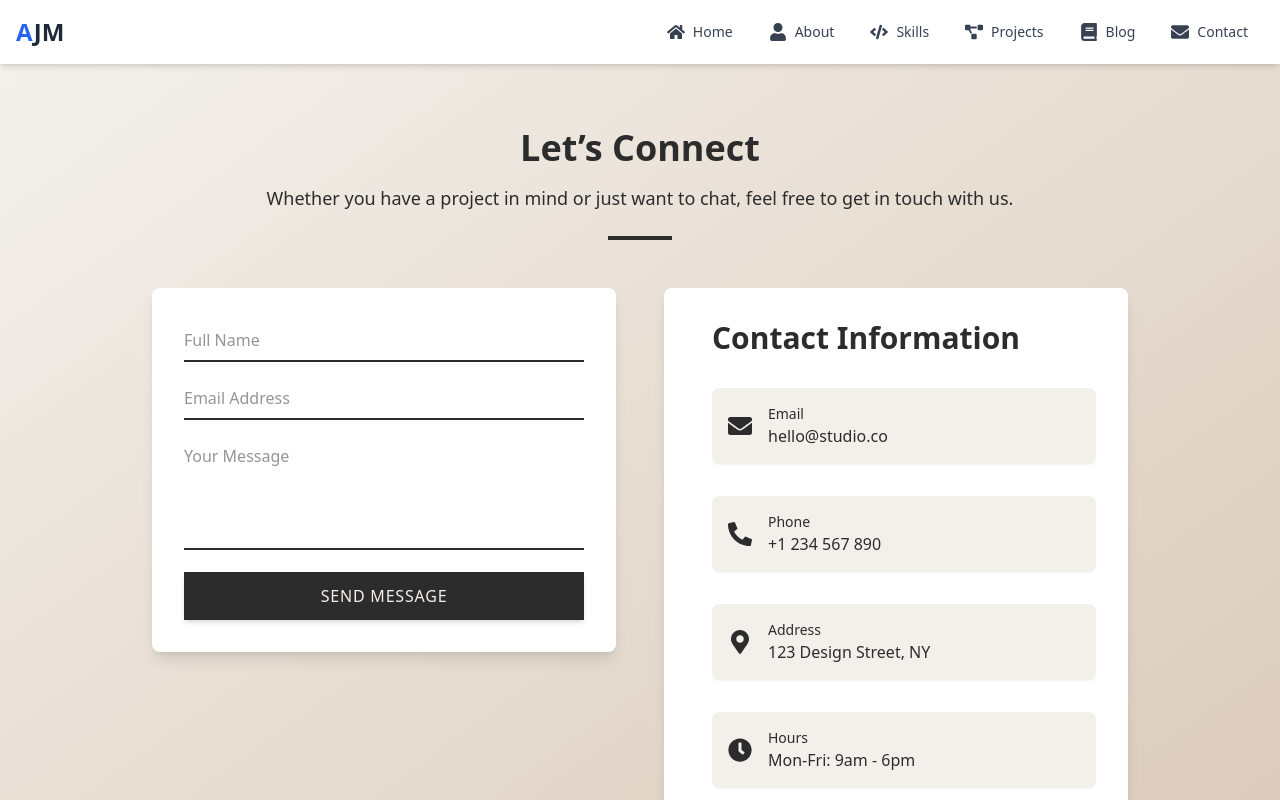
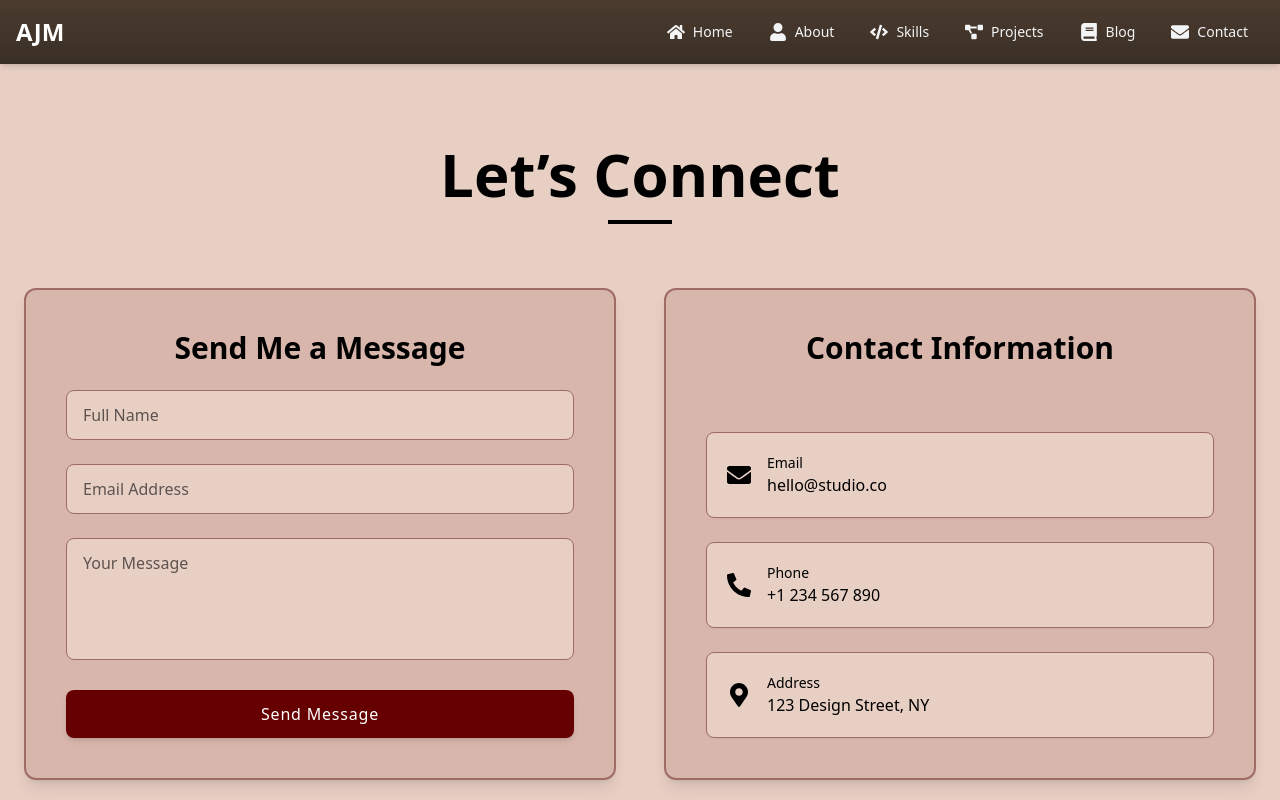
Before and after one commit to themelloverse/mello-website, a React (Vite) app: page /contact in a window 1280 px wide. Shown: the top 800 px of the page. Built offline with nearby package versions, Linux system fonts and the light colour scheme.

Commit message:
hero & navbar updated

```diff
--- a/src/components/Blog.jsx
+++ b/src/components/Blog.jsx
@@ -27,6 +27,16 @@ const blogPosts = [
     bgColor: "bg-purple-100",
     borderColor: "border-purple-600",
   },
+  {
+    id: 3,
+    title: "Whispers in the Wind",
+    excerpt: "Exploring the hidden voices of the past...",
+    date: "2024-02-10",
+    readTime: "6 min read",
+    category: "Mystery",
+    bgColor: "bg-green-100",
+    borderColor: "border-green-600",
+  },
 ];
 
 const fadeIn = {
@@ -38,7 +48,7 @@ const Blog = () => {
   const navigate = useNavigate();
 
   return (
-    <section className="relative py-20 bg-[#FAF4EF]">
+    <section className="relative py-20 bg-[#F5F3EF]">
       <motion.div
         className="relative container mx-auto px-6"
         initial="hidden"
@@ -54,12 +64,12 @@ const Blog = () => {
         </div>
 
         {/* Blog Cards */}
-        <div className="grid md:grid-cols-2 gap-10 max-w-5xl mx-auto">
+        <div className="grid grid-cols-1 md:grid-cols-2 lg:grid-cols-3 gap-12 max-w-7xl mx-auto">
           {blogPosts.map((post) => (
             <motion.div
               key={post.id}
-              className={`rounded-xl p-6 border ${post.borderColor}
-                          shadow-sm hover:shadow-lg transition-all duration-300
+              className={`rounded-xl p-8 border ${post.borderColor}
+                          shadow-xl hover:shadow-2xl transition-all duration-300
                           ${post.bgColor} cursor-pointer flex flex-col justify-between`}
               whileHover={{ scale: 1.02 }}
               onClick={() => navigate("/blog")}
@@ -72,12 +82,12 @@ const Blog = () => {
               </div>
 
               {/* Title */}
-              <h3 className="text-xl font-semibold text-gray-900">
+              <h3 className="text-2xl font-semibold text-gray-900">
                 {post.title}
               </h3>
 
               {/* Excerpt */}
-              <p className="text-gray-700 text-sm mt-2">{post.excerpt}</p>
+              <p className="text-gray-700 text-base mt-3">{post.excerpt}</p>
             </motion.div>
           ))}
         </div>
--- a/src/components/Hero.jsx
+++ b/src/components/Hero.jsx
@@ -1,44 +1,71 @@
 import React from 'react';
 import { Link } from 'react-router-dom';
-import { FaCode, FaRocket, FaDownload, FaLinkedin, FaGithub, FaTwitter } from 'react-icons/fa';
+import { FaCode, FaRocket, FaDownload, FaLinkedin, FaGithub, FaWordpress } from 'react-icons/fa';
+
+// Import additional react-icons for decorative elements
+import { GiWoodBeam, GiFeather, GiPaperBagFolded } from 'react-icons/gi';
 
 const Hero = () => {
   const socialLinks = [
     { icon: FaLinkedin, url: 'https://linkedin.com' },
     { icon: FaGithub, url: 'https://github.com' },
-    { icon: FaTwitter, url: 'https://twitter.com' },
+    { icon: FaWordpress, url: 'https://yourwordpressblog.com' },
   ];
 
   return (
-    <section className="min-h-screen flex items-center justify-center bg-gradient-to-br from-[#0F172A] via-[#1E293B] to-[#0F172A] text-white relative overflow-hidden">
-      {/* Subtle Background Effects */}
+    <section className="min-h-screen flex items-center justify-center bg-gradient-to-br from-[#4B3B2F] to-[#3A2F26] text-white relative overflow-hidden">
+      {/* Enhanced Background Elements with Beige/Cream Colors */}
       <div className="absolute inset-0">
-        <div className="absolute top-20 left-20 w-96 h-96 bg-blue-500/20 rounded-full filter blur-3xl"></div>
-        <div className="absolute bottom-10 right-20 w-80 h-80 bg-purple-500/20 rounded-full filter blur-3xl"></div>
+        {/* Original blurred circles */}
+        <div className="absolute top-20 left-20 w-96 h-96 bg-[#F5F3EF]/20 rounded-full filter blur-3xl"></div>
+        <div className="absolute bottom-10 right-20 w-80 h-80 bg-[#F5F3EF]/20 rounded-full filter blur-3xl"></div>
+
+        {/* New beige/cream geometric shapes */}
+        <div className="absolute top-1/4 right-1/3 w-64 h-64 bg-[#F2E8DC]/15 rotate-45 filter blur-xl"></div>
+        <div className="absolute bottom-1/3 left-1/4 w-72 h-72 bg-[#EAE0D5]/10 rounded-full filter blur-xl"></div>
+        <div className="absolute top-1/3 left-1/2 w-60 h-60 bg-[#D8C3A5]/10 rounded-lg filter blur-lg transform -rotate-12"></div>
+        <div className="absolute bottom-1/4 right-1/4 w-80 h-40 bg-[#E6DDD0]/15 rounded-full filter blur-2xl"></div>
+
+        {/* Decorative elements with cream/beige colors */}
+        <div className="absolute top-16 right-16 text-[#EAE0D5]/10 text-9xl opacity-20">
+          <GiFeather className="transform rotate-45" />
+        </div>
+        <div className="absolute bottom-20 left-20 text-[#F2E8DC]/10 text-9xl opacity-20">
+          <GiWoodBeam className="transform -rotate-12" />
+        </div>
+        <div className="absolute top-1/2 left-16 text-[#D8C3A5]/10 text-8xl opacity-20">
+          <GiPaperBagFolded />
+        </div>
+
+        {/* Subtle texture overlay */}
+        <div className="absolute inset-0 bg-[url('/path/to/your/texture.png')] opacity-20 bg-cover bg-center"></div>
+
+        {/* Additional cream-colored pattern overlay */}
+        <div className="absolute inset-0 bg-[url('/path/to/beige-pattern.png')] opacity-10 bg-repeat bg-center"></div>
       </div>
 
       <div className="container mx-auto px-4 text-center relative fade-in">
         {/* Role Tag */}
-        <div className="inline-flex items-center justify-center gap-3 mb-8 px-6 py-2 bg-white/10 backdrop-blur rounded-full shadow-lg">
-          <FaCode className="text-blue-400 text-2xl" />
+        <div className="inline-flex items-center justify-center gap-3 mb-8 px-6 py-2 bg-white/10 backdrop-blur rounded-full shadow-lg border-2 border-[#F5F3EF]">
+          <FaCode className="text-[#F5F3EF] text-2xl" />
           <span className="text-white font-medium tracking-wide">Full Stack Developer</span>
         </div>
 
         {/* Name & Title */}
         <h1 className="text-5xl md:text-6xl lg:text-7xl font-extrabold text-white mb-6 leading-tight">
-          Hello, I'm <span className="text-blue-400">Anish</span> <br /> John Moothedam
+          Hello, I'm <span className="text-[#F5F3EF]">Anish</span> <br /> John Moothedam
         </h1>
 
-        <p className="text-xl md:text-2xl text-gray-300 max-w-3xl mx-auto mb-12">
-          Crafting innovative software solutions at the intersection of <span className="text-blue-400 font-medium">design</span> and <span className="text-purple-400 font-medium">technology</span>.
+        <p className="text-xl md:text-2xl text-[#F5F3EF] max-w-3xl mx-auto mb-12">
+          Crafting innovative software solutions at the intersection of <span className="text-[#F5F3EF] font-medium">design</span> and <span className="text-[#F5F3EF] font-medium">technology</span>.
         </p>
 
         {/* Buttons */}
         <div className="flex flex-col sm:flex-row gap-6 justify-center mb-12">
           <Link
             to="/contact"
-            className="inline-flex items-center gap-2 px-8 py-4 bg-blue-500 text-white font-semibold rounded-lg
-                     hover:bg-blue-600 transition-all duration-300 shadow-lg"
+            className="inline-flex items-center gap-2 px-8 py-4 bg-[#F5F3EF] text-[#4B3B2F] font-semibold rounded-lg
+                      hover:bg-[#F5F3EF]/90 transition-all duration-300 shadow-lg border-2 border-[#F5F3EF]"
           >
             <FaRocket />
             Get in Touch
@@ -47,8 +74,8 @@ const Hero = () => {
           <a
             href="/resume.pdf"
             download
-            className="inline-flex items-center gap-2 px-8 py-4 border-2 border-blue-400 text-blue-400 font-semibold
-                     rounded-lg hover:bg-blue-400 hover:text-white transition-all duration-300 shadow-lg"
+            className="inline-flex items-center gap-2 px-8 py-4 border-2 border-[#F5F3EF] text-[#F5F3EF] font-semibold
+                      rounded-lg hover:bg-[#F5F3EF] hover:text-[#4B3B2F] transition-all duration-300 shadow-lg"
           >
             <FaDownload />
             Download CV
@@ -63,7 +90,7 @@ const Hero = () => {
               href={social.url}
               target="_blank"
               rel="noopener noreferrer"
-              className="text-gray-300 hover:text-blue-400 transition-all duration-300"
+              className="text-[#F5F3EF] hover:text-[#F5F3EF]/80 transition-all duration-300"
             >
               <social.icon className="text-3xl" />
             </a>
--- a/src/components/Navbar.jsx
+++ b/src/components/Navbar.jsx
@@ -10,7 +10,7 @@ const Navbar = () => {
     { to: '/', label: 'Home', icon: FaHome },
     { to: '/about', label: 'About', icon: FaUser },
     { to: '/skills', label: 'Skills', icon: FaCode },
-    { to: '/projects', label: 'Projects', icon: FaProjectDiagram }, // Directly links to ProjectPage.jsx
+    { to: '/projects', label: 'Projects', icon: FaProjectDiagram },
     { to: '/blog', label: 'Blog', icon: FaBook },
     { to: '/contact', label: 'Contact', icon: FaEnvelope },
   ];
@@ -20,18 +20,20 @@ const Navbar = () => {
   }, [location]);
 
   return (
-    <nav className="fixed top-0 left-0 right-0 z-50 bg-white shadow-md h-16 flex items-center">
+    <nav className="fixed top-0 left-0 right-0 z-50 bg-gradient-to-b from-[#4B3B2F] to-[#3A2F26] text-gray-300 shadow-md h-16 flex items-center">
       <div className="container mx-auto px-4 flex justify-between items-center">
-        <Link to="/" className="text-xl md:text-2xl font-bold text-gray-800 hover:text-primary transition">
-          <span className="text-primary">A</span>JM
+        {/* Branding */}
+        <Link to="/" className="text-xl md:text-2xl font-bold text-white hover:text-[#F5F3EF] transition">
+          <span className="text-white">A</span>JM
         </Link>
 
+        {/* Navbar Links */}
         <div className="hidden md:flex items-center space-x-1">
           {navLinks.map((link) => (
             <Link
               key={link.to}
               to={link.to}
-              className="px-4 py-2 rounded-lg text-sm font-medium flex items-center space-x-2 transition-all duration-300 text-gray-700 hover:bg-gray-100 hover:text-primary"
+              className="px-4 py-2 rounded-lg text-sm font-medium flex items-center space-x-2 transition-all duration-300 text-gray-100 hover:bg-[#F5F3EF] hover:text-[#4B3B2F]"
             >
               <link.icon className="text-lg" />
               <span>{link.label}</span>
@@ -39,14 +41,31 @@ const Navbar = () => {
           ))}
         </div>
 
+        {/* Mobile Menu Button */}
         <button
           onClick={() => setIsOpen(!isOpen)}
-          className="md:hidden p-2 rounded-lg text-gray-700 hover:bg-gray-100 transition focus:outline-none"
+          className="md:hidden p-2 rounded-lg text-gray-100 hover:bg-gray-700 transition focus:outline-none"
           aria-label="Toggle menu"
         >
           {isOpen ? <FaTimes size={24} /> : <FaBars size={24} />}
         </button>
       </div>
+
+      {/* Mobile Menu Dropdown */}
+      {isOpen && (
+        <div className="md:hidden bg-gradient-to-b from-[#4B3B2F] to-[#3A2F26] text-gray-300 py-4 px-6 space-y-4">
+          {navLinks.map((link) => (
+            <Link
+              key={link.to}
+              to={link.to}
+              className="flex items-center space-x-2 text-sm font-medium transition-all duration-300 text-gray-100 hover:bg-[#F5F3EF] hover:text-[#4B3B2F]"
+            >
+              <link.icon className="text-lg" />
+              <span>{link.label}</span>
+            </Link>
+          ))}
+        </div>
+      )}
     </nav>
   );
 };
--- a/src/components/Projects.jsx
+++ b/src/components/Projects.jsx
@@ -47,7 +47,7 @@ const Projects = () => {
   };
 
   return (
-    <section id="projects" className="relative py-20 bg-[#FAF4EF]">
+    <section id="projects" className="relative py-20 bg-[#F5F3EF]">
       <motion.div
         className="relative container mx-auto px-6"
         initial="hidden"
--- a/src/components/Skills.jsx
+++ b/src/components/Skills.jsx
@@ -63,7 +63,7 @@ const fadeIn = {
 
 const Skills = () => {
   return (
-    <section id="skills" className="relative py-20 bg-[#FAF4EF]">
+    <section id="skills" className="relative py-20 bg-[#F5F3EF]">
       <motion.div
         className="relative container mx-auto px-6"
         initial="hidden"
--- a/src/pages/ContactPage.jsx
+++ b/src/pages/ContactPage.jsx
@@ -1,120 +1,135 @@
 import React, { useState } from "react";
-import { FaEnvelope, FaPhoneAlt, FaMapMarkerAlt, FaClock } from "react-icons/fa";
+import { motion } from "framer-motion";
+import { FaEnvelope, FaPhoneAlt, FaMapMarkerAlt } from "react-icons/fa";
 import { Loader2 } from "lucide-react";
+import { useNavigate } from "react-router-dom";
 
 const ContactPage = () => {
+  const navigate = useNavigate();
   const [loading, setLoading] = useState(false);
   const [message, setMessage] = useState("");
   const [focusedField, setFocusedField] = useState(null);
-
-  const handleSubmit = (e) => {
-    e.preventDefault();
-    setLoading(true);
-    setTimeout(() => {
-      setMessage("Message sent successfully!");
-      setLoading(false);
-    }, 2000);
-  };
+  const [formData, setFormData] = useState({ name: "", email: "", message: "" });
 
   const contactInfo = [
     { icon: FaEnvelope, label: "Email", value: "hello@studio.co" },
     { icon: FaPhoneAlt, label: "Phone", value: "+1 234 567 890" },
     { icon: FaMapMarkerAlt, label: "Address", value: "123 Design Street, NY" },
-    { icon: FaClock, label: "Hours", value: "Mon-Fri: 9am - 6pm" },
   ];
 
+  const handleSubmit = async (e) => {
+    e.preventDefault();
+    setLoading(true);
+    await new Promise((resolve) => setTimeout(resolve, 1500)); // Simulate an API call
+    setMessage("Message sent successfully!");
+    setLoading(false);
+    setFormData({ name: "", email: "", message: "" });
+  };
+
+  const handleChange = (e) => {
+    setFormData((prev) => ({ ...prev, [e.target.name]: e.target.value }));
+  };
+
   return (
-    <div className="min-h-screen bg-gradient-to-br from-[#f3f0eb] to-[#d9c8b7] py-16">
-      <div className="max-w-5xl mx-auto px-6">
+    <div className="min-h-screen bg-[#E8CFC4] py-20">
+      <div className="max-w-7xl mx-auto px-6">
         {/* Header Section */}
-        <div className="text-center mb-12">
-          <h1 className="text-4xl font-extrabold text-[#2c2c2c] mb-4">Let’s Connect</h1>
-          <p className="text-lg text-[#2c2c2c] mb-6 max-w-3xl mx-auto">
-            Whether you have a project in mind or just want to chat, feel free to get in touch with us.
-          </p>
-          <div className="w-16 h-1 bg-[#2c2c2c] mx-auto" />
+        <div className="text-center mb-16">
+          <h1 className="text-6xl font-extrabold text-black">Let’s Connect</h1>
+          <div className="w-16 h-1 bg-black mx-auto mt-4" />
         </div>
 
         <div className="grid md:grid-cols-2 gap-12 items-start">
           {/* Contact Form Section */}
-          <div className="bg-white p-8 rounded-lg shadow-lg space-y-6">
+          <div className="bg-[#D9B6AC] border-2 border-[#9E6C65] p-10 rounded-xl shadow-lg text-black flex flex-col justify-between h-full">
+            <h3 className="text-3xl font-semibold mb-6 text-center">Send Me a Message</h3>
+
             {message && (
-              <div className="bg-[#e8e4dd] p-4 text-[#2c2c2c] rounded-md mb-4">
+              <div className="bg-[#F0D9D5] p-4 text-black rounded-md mb-4">
                 {message}
               </div>
             )}
 
-            <form onSubmit={handleSubmit} className="space-y-4">
-              {/* Name Field */}
+            <form onSubmit={handleSubmit} className="space-y-6">
               <div className="relative">
                 <input
                   type="text"
+                  name="name"
                   placeholder="Full Name"
-                  className={`w-full bg-transparent border-b-2 border-[#2c2c2c] rounded-none px-0 py-2 focus:outline-none focus:ring-0 placeholder:text-[#2c2c2c]/50 transition-all ease-in-out duration-200 ${
-                    focusedField === "name" ? "border-b-4 border-[#2c2c2c]" : ""
+                  value={formData.name}
+                  onChange={handleChange}
+                  className={`w-full border border-[#9E6C65] px-4 py-3 rounded-lg bg-[#E8CFC4] focus:outline-none focus:ring-2 focus:ring-black placeholder:text-black/60 transition-all ease-in-out duration-200 ${
+                    focusedField === "name" ? "border-black" : ""
                   }`}
                   onFocus={() => setFocusedField("name")}
                   onBlur={() => setFocusedField(null)}
                 />
               </div>
 
-              {/* Email Field */}
               <div className="relative">
                 <input
                   type="email"
+                  name="email"
                   placeholder="Email Address"
-                  className={`w-full bg-transparent border-b-2 border-[#2c2c2c] rounded-none px-0 py-2 focus:outline-none focus:ring-0 placeholder:text-[#2c2c2c]/50 transition-all ease-in-out duration-200 ${
-                    focusedField === "email" ? "border-b-4 border-[#2c2c2c]" : ""
+                  value={formData.email}
+                  onChange={handleChange}
+                  className={`w-full border border-[#9E6C65] px-4 py-3 rounded-lg bg-[#E8CFC4] focus:outline-none focus:ring-2 focus:ring-black placeholder:text-black/60 transition-all ease-in-out duration-200 ${
+                    focusedField === "email" ? "border-black" : ""
                   }`}
                   onFocus={() => setFocusedField("email")}
                   onBlur={() => setFocusedField(null)}
                 />
               </div>
 
-              {/* Message Field */}
               <div className="relative">
                 <textarea
+                  name="message"
                   placeholder="Your Message"
                   rows={4}
-                  className={`w-full bg-transparent border-b-2 border-[#2c2c2c] rounded-none px-0 py-2 focus:outline-none focus:ring-0 placeholder:text-[#2c2c2c]/50 resize-none transition-all ease-in-out duration-200 ${
-                    focusedField === "message" ? "border-b-4 border-[#2c2c2c]" : ""
+                  value={formData.message}
+                  onChange={handleChange}
+                  className={`w-full border border-[#9E6C65] px-4 py-3 rounded-lg bg-[#E8CFC4] focus:outline-none focus:ring-2 focus:ring-black placeholder:text-black/60 resize-none transition-all ease-in-out duration-200 ${
+                    focusedField === "message" ? "border-black" : ""
                   }`}
                   onFocus={() => setFocusedField("message")}
                   onBlur={() => setFocusedField(null)}
                 />
               </div>
 
-              {/* Submit Button */}
-              <button
+              <motion.button
                 type="submit"
+                className="w-full bg-[#660000] text-white py-3 font-medium tracking-wider rounded-lg hover:bg-[#9A5A66] transition duration-300 shadow-md flex justify-center items-center"
                 disabled={loading}
-                className="w-full bg-[#2c2c2c] text-[#f4f1eb] py-3 font-medium tracking-wider hover:bg-[#1a1a1a] transition-colors duration-300 shadow-md transform hover:scale-105 flex justify-center items-center"
               >
                 {loading ? (
-                  <Loader2 className="animate-spin w-6 h-6 mx-auto" />
+                  <>
+                    <Loader2 className="mr-2 animate-spin h-5 w-5" />
+                    Sending...
+                  </>
                 ) : (
-                  "SEND MESSAGE"
+                  "Send Message"
                 )}
-              </button>
+              </motion.button>
             </form>
           </div>
 
           {/* Contact Information Section */}
-          <div className="space-y-8 md:pl-12 bg-white p-8 rounded-lg shadow-lg">
-            <h3 className="text-3xl font-semibold text-[#2c2c2c] mb-6">Contact Information</h3>
-            {contactInfo.map((info) => (
-              <div key={info.label} className="flex items-center space-x-4 p-4 bg-[#f3f0eb] rounded-lg shadow-sm hover:shadow-md transition-all">
-                <info.icon className="text-2xl text-[#2c2c2c]" />
-                <div>
-                  <p className="text-sm font-light text-[#2c2c2c]">{info.label}</p>
-                  <p className="text-md font-medium text-[#2c2c2c]">{info.value}</p>
+          <div className="bg-[#D9B6AC] border-2 border-[#9E6C65] p-10 rounded-xl shadow-lg text-black flex flex-col justify-between h-full">
+            <h3 className="text-3xl font-semibold mb-8 text-center">Contact Information</h3>
+
+            <div className="space-y-6">
+              {contactInfo.map((info) => (
+                <div
+                  key={info.label}
+                  className="flex items-center space-x-4 p-5 bg-[#E8CFC4] border border-[#9E6C65] rounded-lg shadow-sm hover:shadow-md transition-all"
+                >
+                  {info.icon && <info.icon className="text-2xl text-black" />}
+                  <div>
+                    <p className="text-sm font-light">{info.label}</p>
+                    <p className="text-md font-medium">{info.value}</p>
+                  </div>
                 </div>
-              </div>
-            ))}
-            <div className="pt-6 mt-8 border-t border-[#2c2c2c]/20">
-              <p className="text-sm text-[#2c2c2c]/60 font-medium">
-                We look forward to hearing from you. Let’s create something awesome!
-              </p>
+              ))}
             </div>
           </div>
         </div>
```
